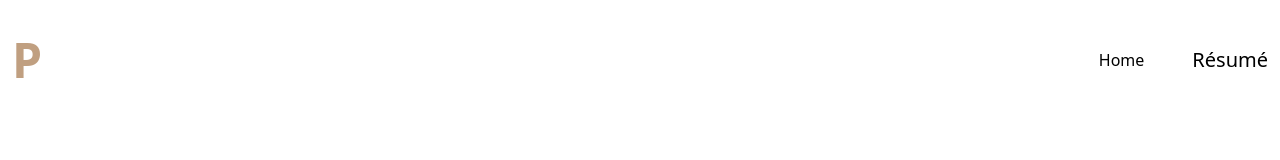
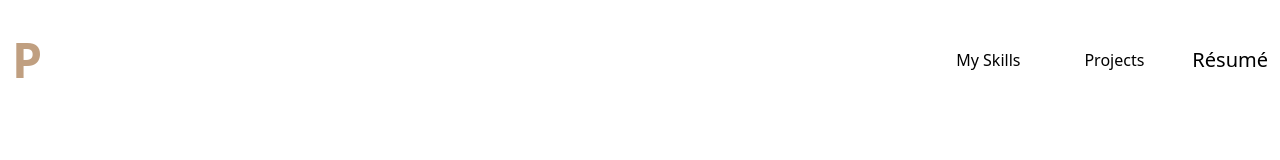
Before and after one commit to pr4t1ma/react-vite-portfolio, a React (Vite) app: page /react-vite-portfolio/contact in a window 1280 px wide. Shown: the top 160 px of the page. Built offline with nearby package versions, Linux system fonts and the light colour scheme.

Commit message:
Remove Subheading from the typescript

```diff
--- a/src/components/Header/Header.tsx
+++ b/src/components/Header/Header.tsx
@@ -6,8 +6,8 @@ export const Header = () => {
   const [isMenuOpen] = useState(false);
 
   const menuItems = [
-    { label: "Home", href: "/" },
-    // { label: "Works", href: "/Works" },
+    { label: "My Skills", href: "/my skills" },
+    { label: "Projects", href: "/projects" },
     // { label: "Experence", href: "/experence" },
 
     // { label: "Contact", href: "/contact" },
--- a/src/components/Panels/Panels.tsx
+++ b/src/components/Panels/Panels.tsx
@@ -2,22 +2,16 @@ import { FC } from "react";
 type PanelsProps = {
   text: string;
   heading: string;
-  subHeading: string;
   date: string;
 };
 
-export const Panels: FC<PanelsProps> = ({
-  text,
-  heading,
-  subHeading,
-  date,
-}) => {
+export const Panels: FC<PanelsProps> = ({ text, heading, date }) => {
   return (
     <div className="">
       <div className="panel text-left mb-10">
         <div className="panel-heading text-2xl pb-3 text-blackboard font-bold">
           <h2>{heading}</h2>
-          <h3>{subHeading} </h3>
+
           <h4>{date}</h4>
         </div>
         <p>{text}</p>
--- a/src/components/TabbedPanels/TabbedPanels.tsx
+++ b/src/components/TabbedPanels/TabbedPanels.tsx
@@ -25,7 +25,6 @@ export const TabbedPanels = () => {
                 heading={panelData.heading}
                 date={panelData.date}
                 text={panelData.text}
-                subHeading={panelData.subHeading}
               />
             )
         )}
--- a/src/components/TabbedPanels/TabbedPanelsData.ts
+++ b/src/components/TabbedPanels/TabbedPanelsData.ts
@@ -9,7 +9,6 @@ export const items = [
 export const panelsData = [
   {
     heading: "HTMl  ",
-
     date: "2014 ",
     text: `During my self-learning journey with HTML, I became fascinated by how important it is in web development. With regular practice and exploration, I quickly grew from a beginner to a confident HTML developer.
 `
@@ -26,7 +25,6 @@ export const panelsData = [
   },
   {
     heading: "React",
-
     date: "2024",
     text: "During my course, I delved deep into React to complete the project. I utilized React with Tailwind CSS and also learned React Native with Expo to develop a mobile app.During my course I have lern to work with components difference between higher component and dummy component.",
   },
```
